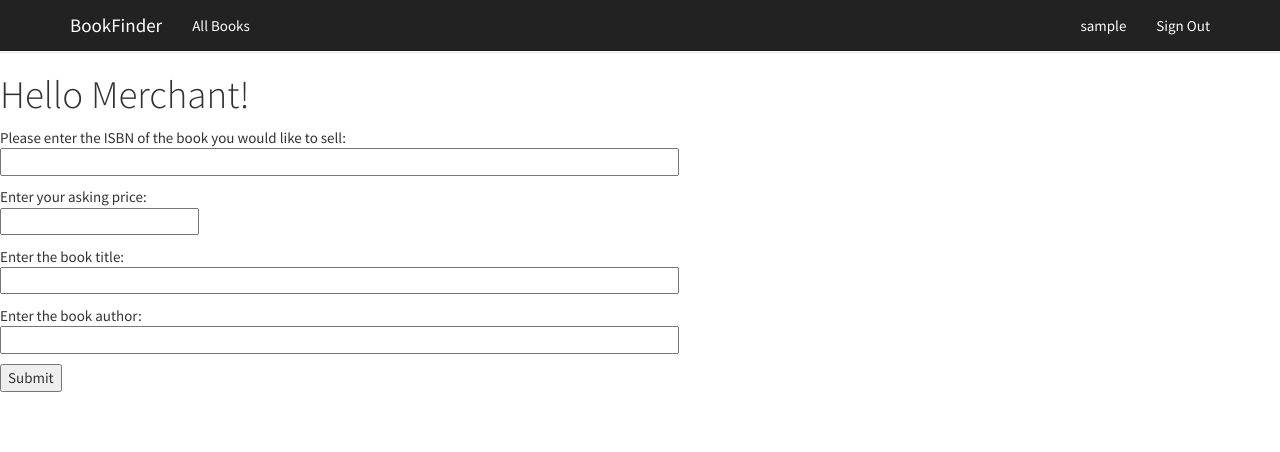
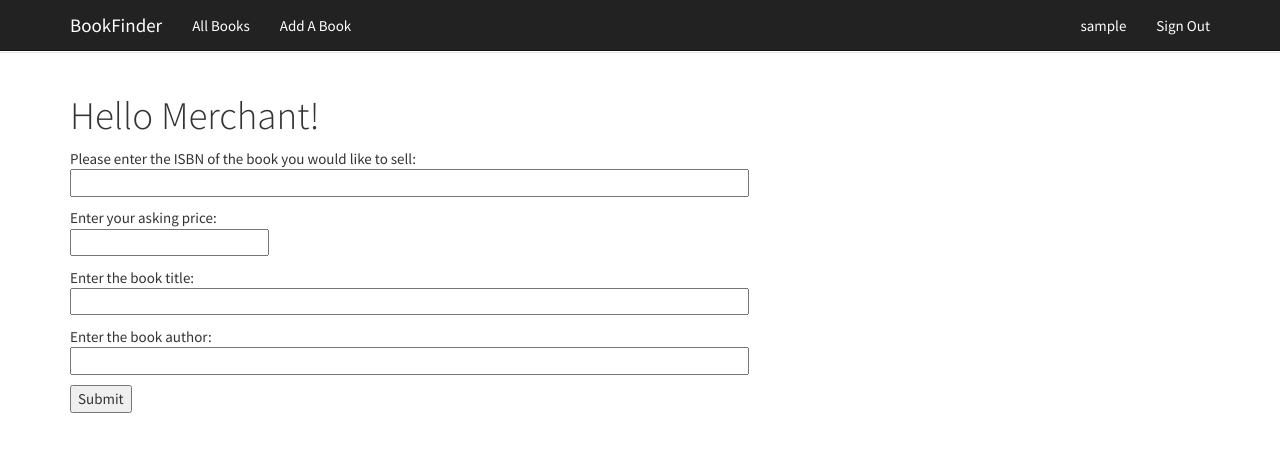
Before and after one commit to cshinaver/BookFinder, a Flask app: page /purchase/ in a window 1280 px wide. Shown: the top 452 px of the page. Run offline with Flask 2, Linux system fonts and the light colour scheme; the visitor is signed in with stand-in values (Sample User, id 1); some libraries are stand-ins or nearby versions.

Commit message:
most recent

```diff
--- a/bookfinder/purchase/views.py
+++ b/bookfinder/purchase/views.py
@@ -30,7 +30,9 @@ def home():
             Title = request.form['Title']
 
             # check if book has correct ISBN
-            if get_book_object_for_book_title(ISBN) != -1:
+            if get_book_object_for_book_title('isbn:'+ISBN) != -1:
+                #Check DB for duplicate isbn entry. If so just make purchase option
+
                 #  add book to DB
                 b = Book()
                 b.author = Author
--- a/bookfinder/templates/base.html
+++ b/bookfinder/templates/base.html
@@ -36,6 +36,9 @@
 					<div class="navbar-collapse collapse" id="bs-example-navbar-collapse-1">
 						<ol class="nav navbar-nav navbar-left">
                             <li><a id="navbar-brand" href="/all_books">All Books</a> </li>
+                        </ol>
+                        <ol class="nav navbar-nav navbar-left">
+                            <li><a id="navbar-brand" href="/purchase">Add A Book</a> </li>
                         </ol>
 						<ol class="nav navbar-nav navbar-right">
                             {% if current_user.is_authenticated %}
--- a/bookfinder/templates/purchase/purchase_index.html
+++ b/bookfinder/templates/purchase/purchase_index.html
@@ -2,6 +2,7 @@
 
 
 {% block content %}
+  <div class="container">
   <h1>Hello Merchant!</h1>
   <form action="" method="post" name="login">
       {{ form.hidden_tag() }} <!--necessary for CSRF prevention-->
@@ -23,4 +24,5 @@
       </p>
       <p><input type="submit" value="Submit"></p>
   </form>
+</div>
 {% endblock %}
```
